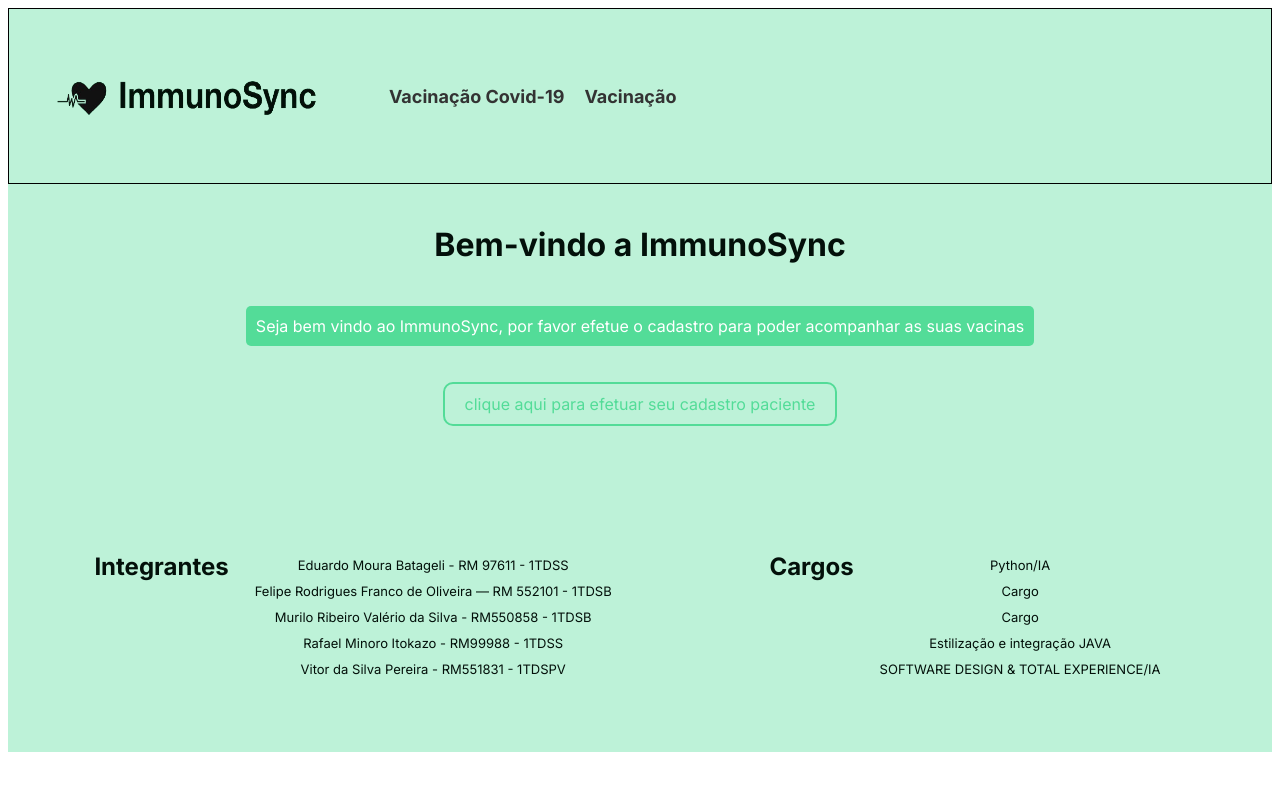
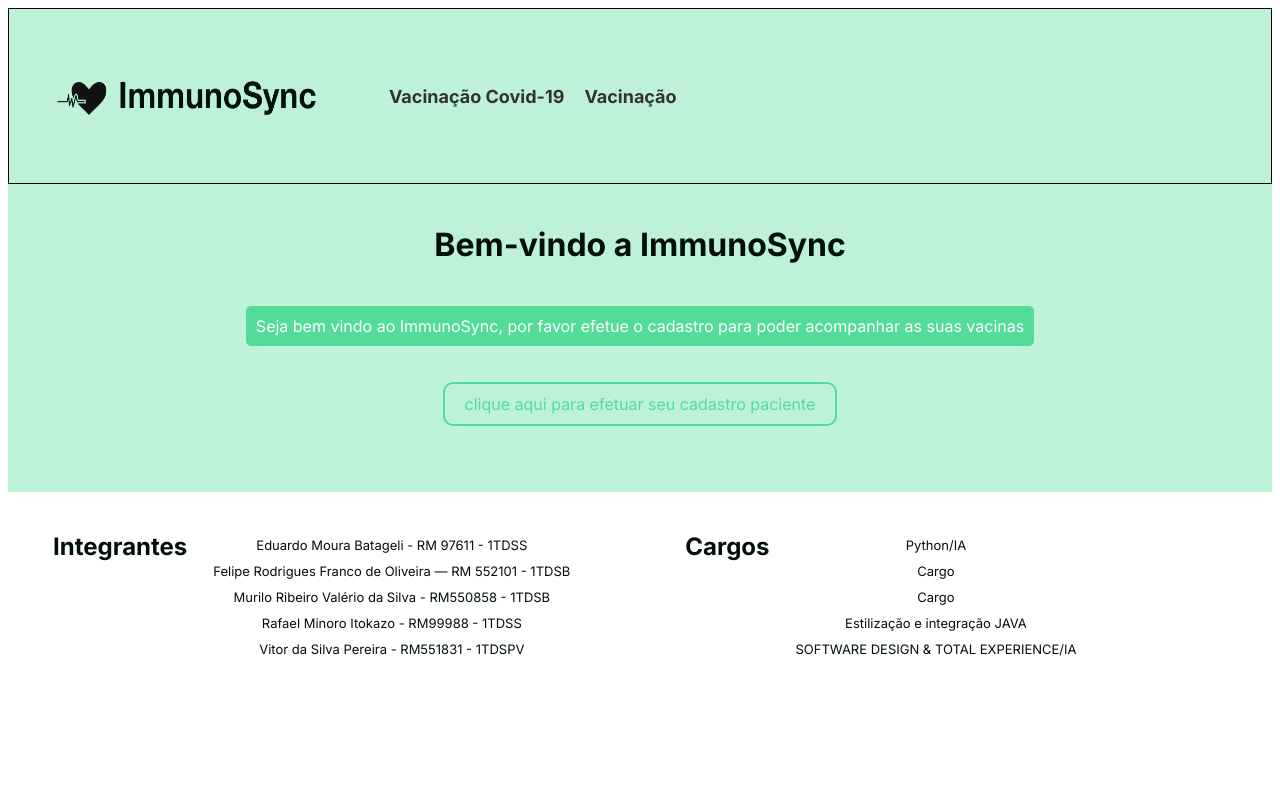
Before and after one commit to Rminoro/GS-ImmunoSync, a Next.js app: page / in a window 1280 px wide. Shown: the top 790 px of the page. Built offline with nearby package versions, Linux system fonts and the light colour scheme.

Commit message:
estilizando rodape

```diff
--- a/src/components/styles/rodape.scss
+++ b/src/components/styles/rodape.scss
@@ -1,10 +1,8 @@
 // Rodape.module.scss
 
 footer {
-    display: flex;
-    justify-content: space-around;
-    background-color: #bdf2d8;
-    padding: 20px;
+  display: flex;
+
 
     div {
       display: flex;
```
